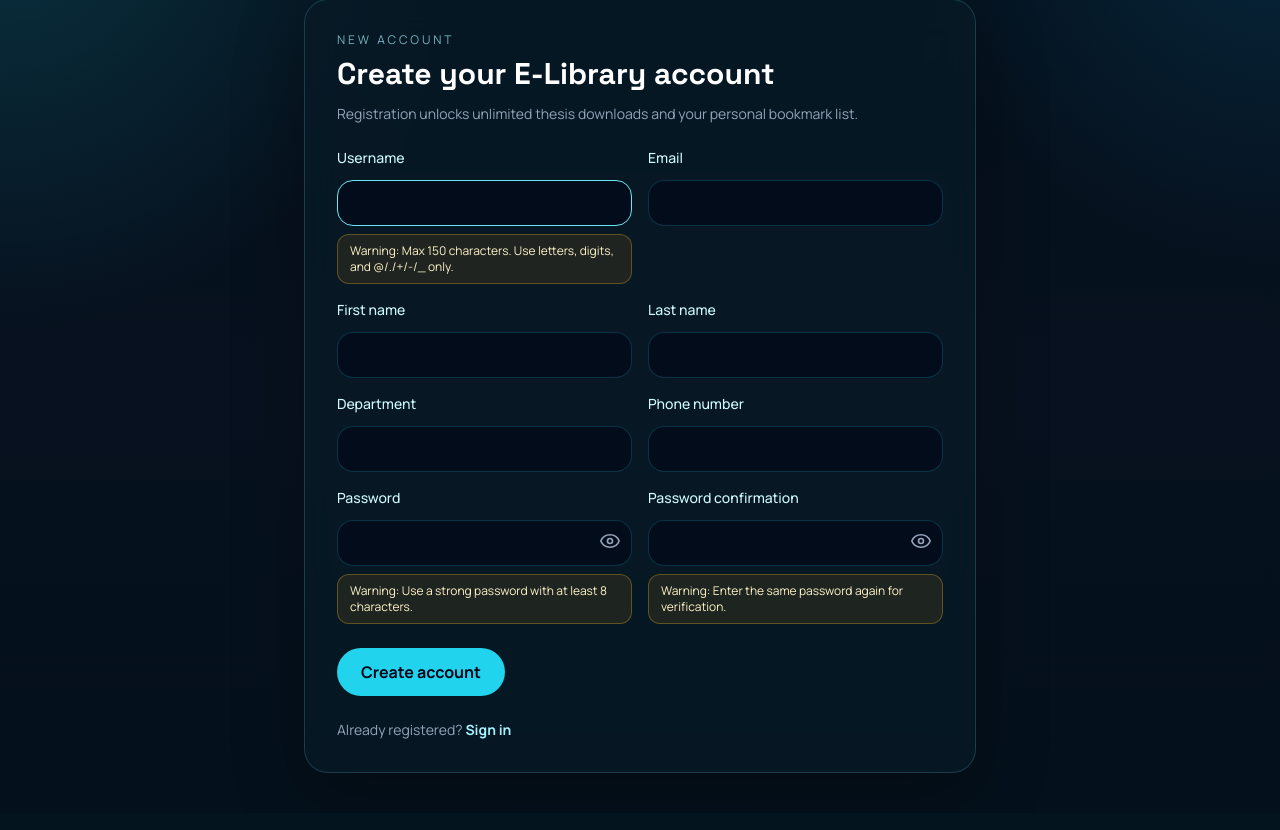
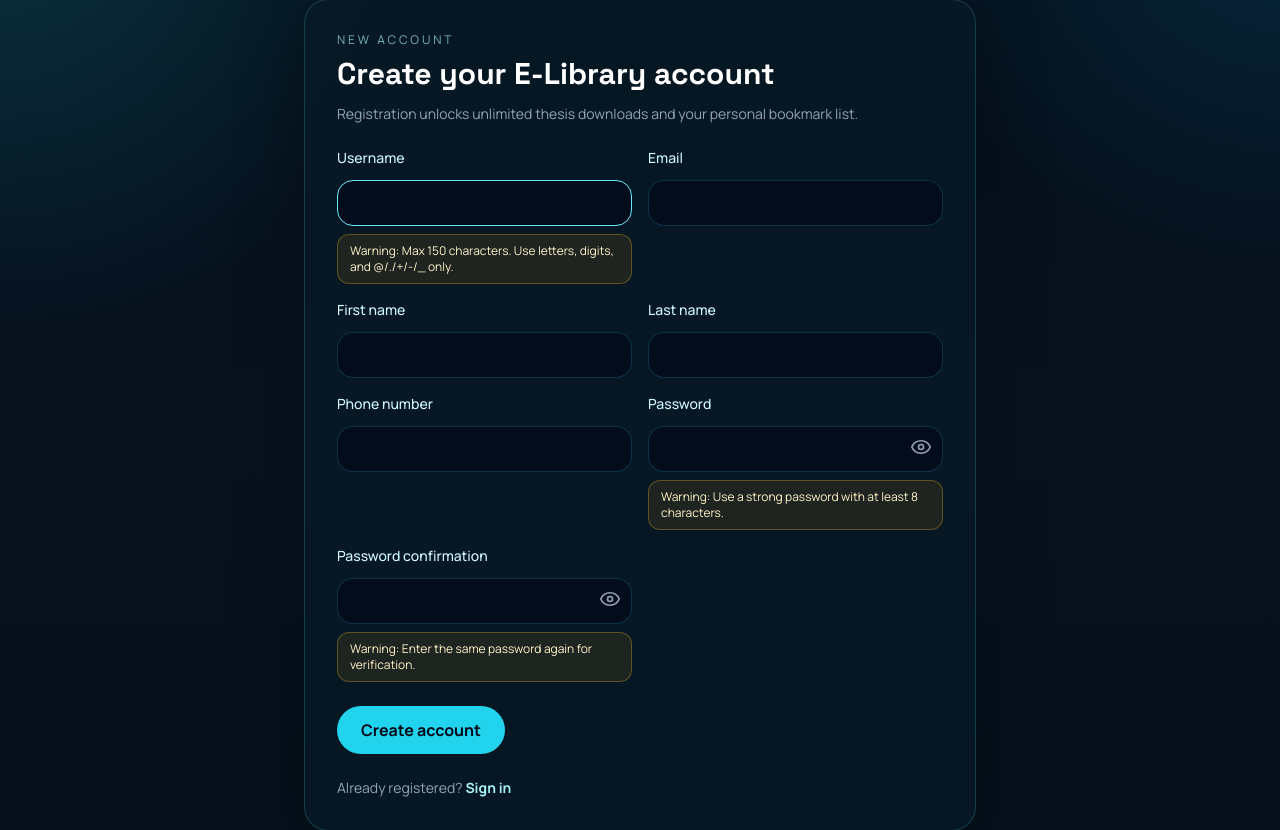
Before and after one commit to PIC2006/E-library, a Django app: page /accounts/register/ in a window 1280 px wide. Shown: the part 112-942 px from the top of the page. Before the commit the page ends 885 px from the top, so only its background shows below. Run offline with Django 5.2, Linux system fonts and the light colour scheme; data comes from the database, SQL or seed files in the repository; data that the repository does not hold is empty; parts of the project's set-up code (start-up, migrations or seed data) failed here and were passed over; some libraries are stand-ins or nearby versions.

```diff
--- a/accounts/forms.py
+++ b/accounts/forms.py
@@ -35,7 +35,7 @@ class UserRegistrationForm(UserCreationForm):
 
     class Meta(UserCreationForm.Meta):
         model = User
-        fields = ("username", "email", "first_name", "last_name", "department", "phone_number")
+        fields = ("username", "email", "first_name", "last_name", "phone_number")
 
     def __init__(self, *args, **kwargs):
         super().__init__(*args, **kwargs)
--- a/templates/accounts/register.html
+++ b/templates/accounts/register.html
@@ -17,7 +17,7 @@
             {% endif %}
 
             {% for field in form %}
-                <div class="{% if field.name == 'department' or field.name == 'phone_number' %}sm:col-span-1{% else %}sm:col-span-1{% endif %}">
+                <div class="sm:col-span-1">
                     <label class="mb-2 block text-sm font-medium text-cyan-100">{{ field.label }}</label>
                     {{ field }}
                     {% for error in field.errors %}
```
Also changed, not shown: README.md.
